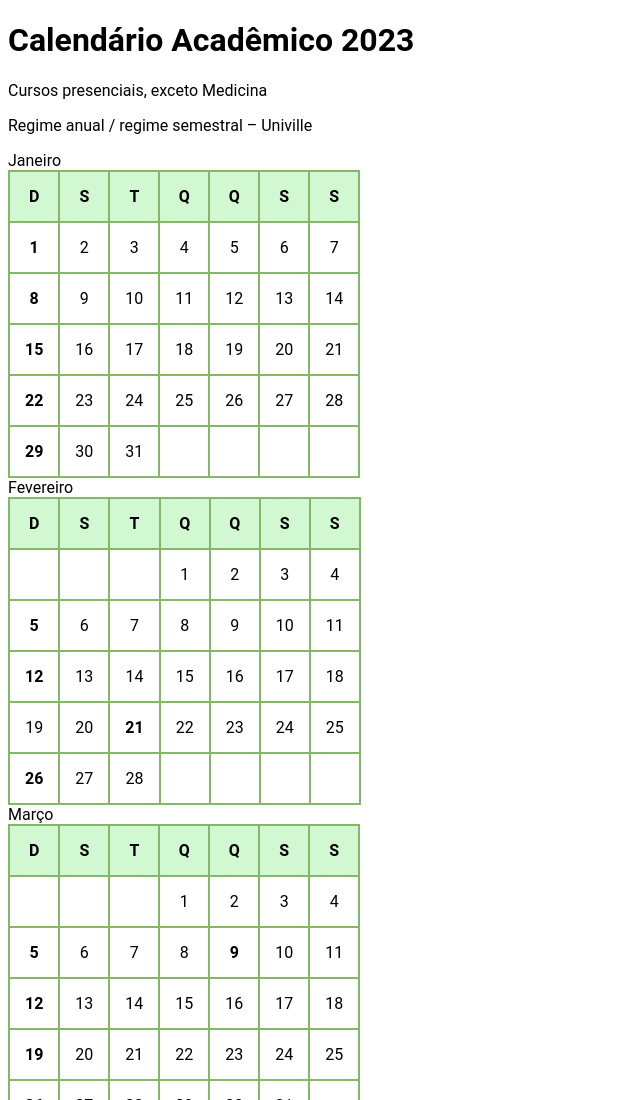
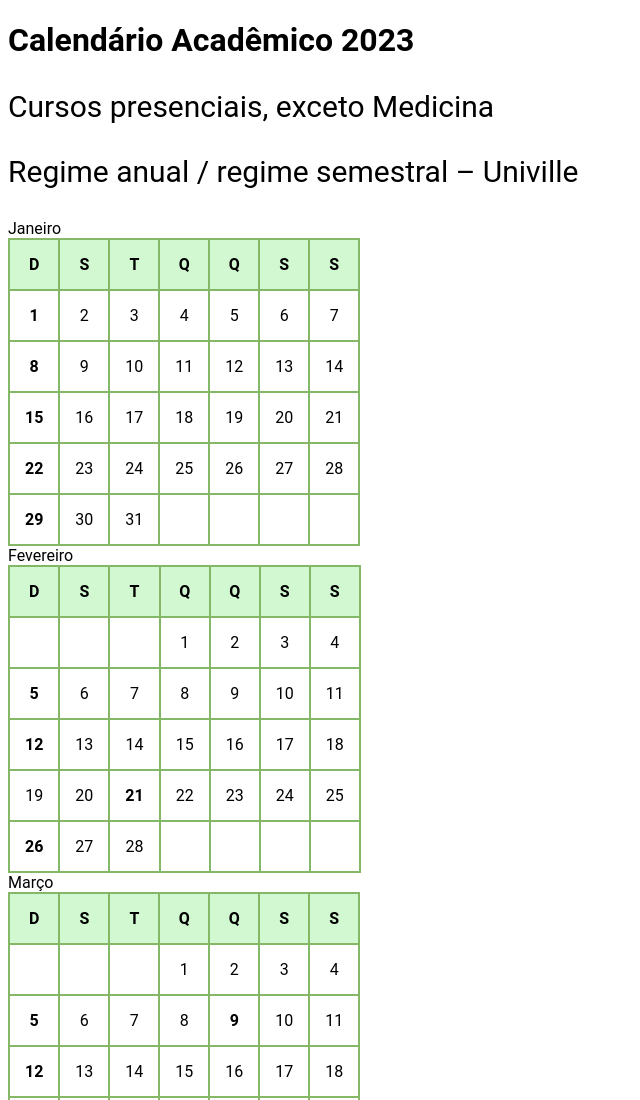
Before and after one commit to juliazbarbosa/html.iniciante, a plain HTML site: page aulas_html/calendario.html in a window 1280 px wide. Shown: the top 1100 px of the page, without its empty margins (0-640 px from the left). Drawn offline with Linux system fonts and the light colour scheme; a web font is replaced by a local one.

Commit message:
Update calendario.css

```diff
--- a/aulas_html/calendario.css
+++ b/aulas_html/calendario.css
@@ -25,3 +25,6 @@ table {
    body {
     font-family:'Roboto', sans-serif; ;
    }
+p {
+    font-family: 'Roboto', sans-serif;
+    font-size: 30px;
```
